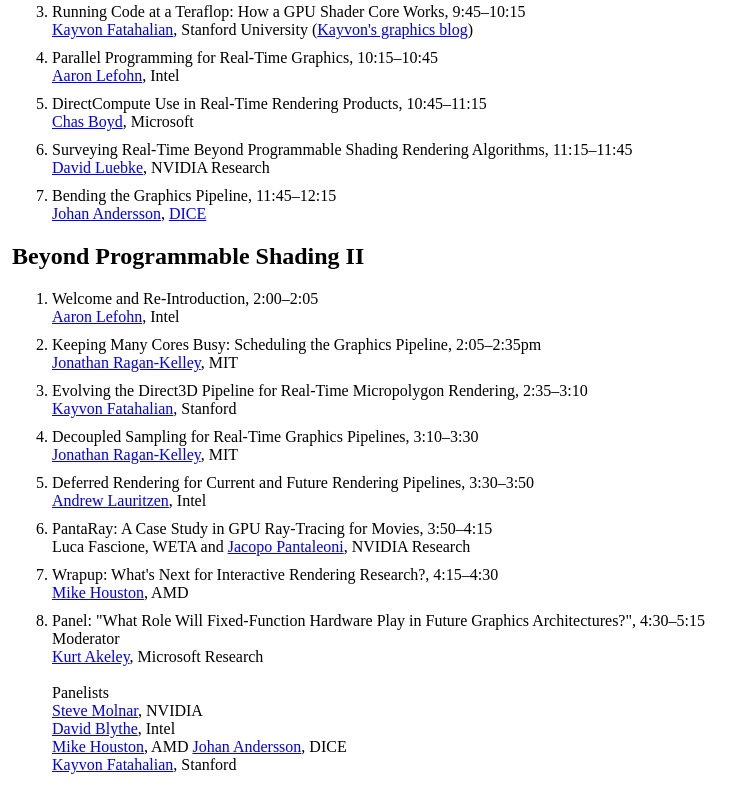
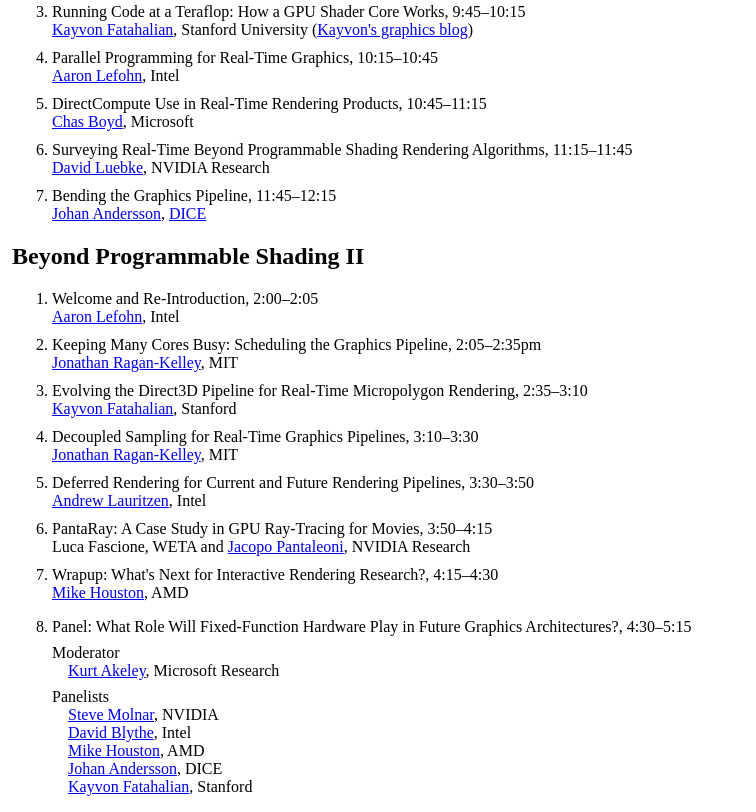
Before and after one commit to jrk/bpsweb, a plain HTML site: page index.html in a window 1280 px wide. Shown: the part 475-1287 px from the top of the page, without its empty margins (0-756 px from the left). Before the commit the page ends 1265 px from the top, so only its background shows below. Drawn offline with Linux system fonts and the light colour scheme.

Commit message:
converted panel to definition list

```diff
--- a/index.html
+++ b/index.html
@@ -5,6 +5,8 @@
       ol.padded li { margin: 10px 0px; }
       body { margin: 0.75em; }
       #header p { font-style: italic; }
+      dt { margin-top: 0.5em; }
+      dd { margin-left: 1em; }
     </style>
   </head>
   <body>
@@ -140,16 +142,17 @@
           <a href="http://graphics.stanford.edu/~mhouston/">Mike Houston</a>, AMD
         </li>
     		<li>
-    		  Panel: "What Role Will Fixed-Function Hardware Play in Future Graphics Architectures?", 4:30&ndash;5:15<br />
-          Moderator<br />
-          <a href="http://research.microsoft.com/en-us/people/kakeley/">Kurt Akeley</a>, Microsoft Research<br />
-          <br />
-          Panelists<br />
-          <a href="http://www.cs.unc.edu/~molnar/">Steve Molnar</a>, NVIDIA<br />
-          <a href="http://www.linkedin.com/pub/david-blythe/4/664/472">David Blythe</a>, Intel<br />
-          <a href="http://graphics.stanford.edu/~mhouston/">Mike Houston</a>, AMD
-          <a href="http://repi.blogspot.com/">Johan Andersson</a>, DICE<br />
-          <a href="http://graphics.stanford.edu/~kayvonf/">Kayvon Fatahalian</a>, Stanford<br />
+          <dl>
+            Panel: What Role Will Fixed-Function Hardware Play in Future Graphics Architectures?, 4:30&ndash;5:15
+            <dt>Moderator</dt>
+            <dd><a href="http://research.microsoft.com/en-us/people/kakeley/">Kurt Akeley</a>, Microsoft Research</dd>
+            <dt>Panelists</dt>
+            <dd><a href="http://www.cs.unc.edu/~molnar/">Steve Molnar</a>, NVIDIA</dd>
+            <dd><a href="http://www.linkedin.com/pub/david-blythe/4/664/472">David Blythe</a>, Intel</dd>
+            <dd><a href="http://graphics.stanford.edu/~mhouston/">Mike Houston</a>, AMD</dd>
+            <dd><a href="http://repi.blogspot.com/">Johan Andersson</a>, DICE</dd>
+            <dd><a href="http://graphics.stanford.edu/~kayvonf/">Kayvon Fatahalian</a>, Stanford</dd>
+          </dl>
     		</li>
       </ol>
     </div>
```
